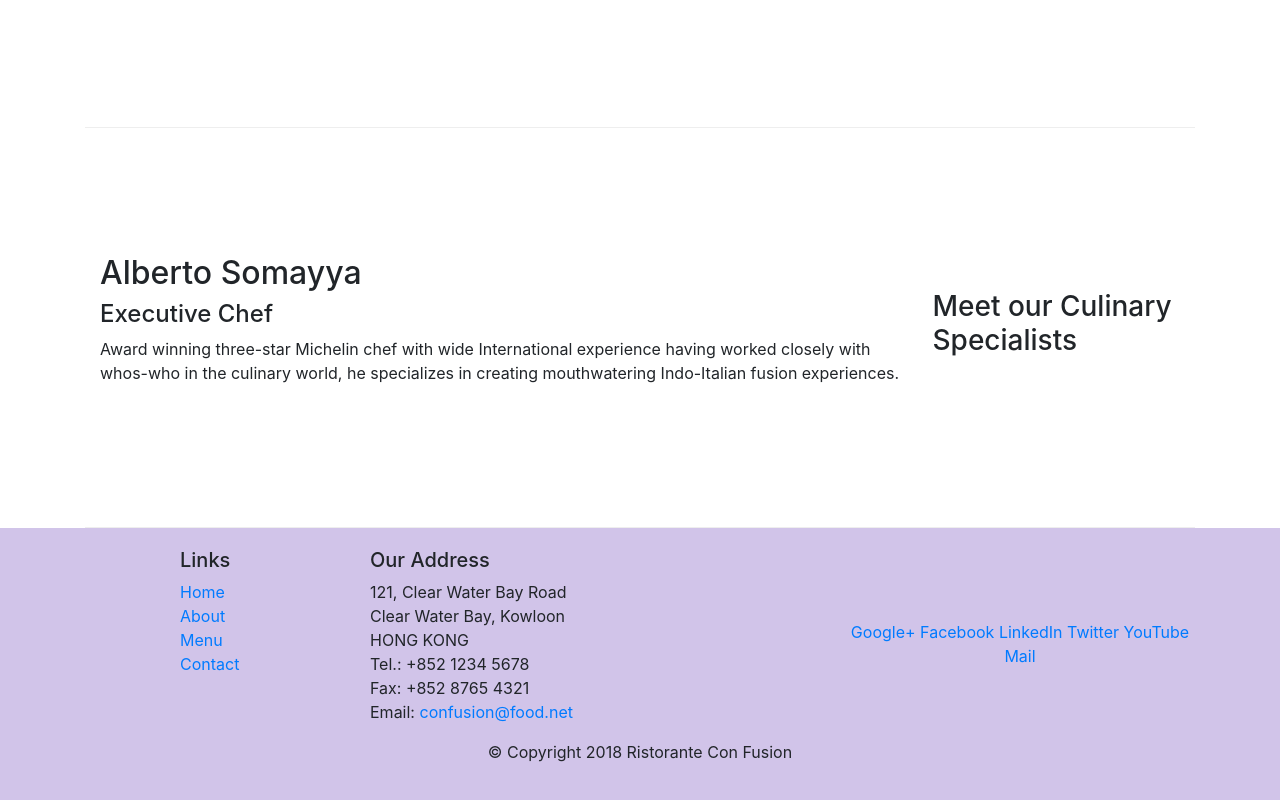
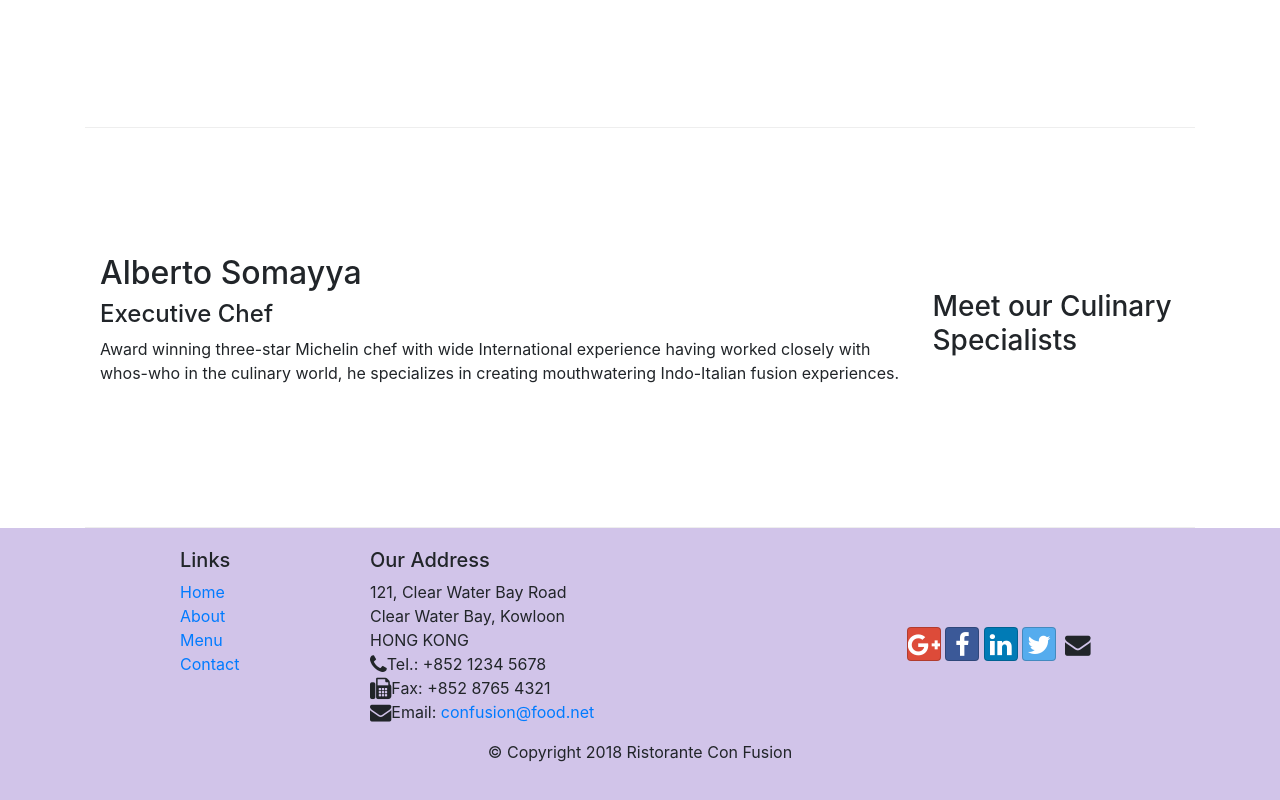
Before and after one commit to VaibhavJain1908/conFusion, a website: page index.html in a window 1280 px wide. Shown: the part 1006-1806 px from the top of the page. Drawn offline with nearby package versions, Linux system fonts and the light colour scheme.

Commit message:
Icon Font

```diff
--- a/index.html
+++ b/index.html
@@ -9,6 +9,8 @@
 
         <!-- Bootstrap CSS -->
         <link rel="stylesheet" href="node_modules/bootstrap/dist/css/bootstrap.min.css">
+        <link rel="stylesheet" href="node_modules/font-awesome/css/font-awesome.min.css">
+        <link rel="stylesheet" href="node_modules/bootstrap-social/bootstrap-social.css">
         <link rel="stylesheet" href="css/style.css">
     <title>Ristorante Con Fusion</title>
 </head>
@@ -22,10 +24,10 @@
             <a class="navbar-brand mr-auto" href="#">Ristorante Con Fusion</a>
             <div class="collapse navbar-collapse" id="Navbar">
                 <ul class="navbar-nav mr-auto">
-                   <li class="nav-item active"><a class="nav-link" href="#">Home</a></li>
-                   <li class="nav-item"><a class="nav-link" href="aboutus.html">About</a></li>
-                   <li class="nav-item"><a class="nav-link" href="#">Menu</a></li>
-                   <li class="nav-item"><a class="nav-link" href="#">Contact</a></li>
+                   <li class="nav-item active"><a class="nav-link" href="#"><span class="fa fa-home fa-lg"></span> Home</a></li>
+                   <li class="nav-item"><a class="nav-link" href="aboutus.html"><span class="fa fa-info fa-lg"></span> About</a></li>
+                   <li class="nav-item"><a class="nav-link" href="#"><span class="fa fa-list fa-lg"></span> Menu</a></li>
+                   <li class="nav-item"><a class="nav-link" href="#"><span class="fa fa-address-card fa-lg"></span> Contact</a></li>
                </ul>
             </div>
         </div>
@@ -96,19 +98,19 @@
 		              121, Clear Water Bay Road<br>
 		              Clear Water Bay, Kowloon<br>
 		              HONG KONG<br>
-		              Tel.: +852 1234 5678<br>
-		              Fax: +852 8765 4321<br>
-		              Email: <a href="mailto:confusion@food.net">confusion@food.net</a>
+                      <i class="fa fa-phone fa-lg"></i>Tel.: +852 1234 5678<br>
+		              <i class="fa fa-fax fa-lg"></i>Fax: +852 8765 4321<br>
+		              <i class="fa fa-envelope fa-lg"></i>Email: <a href="mailto:confusion@food.net">confusion@food.net</a>
 		           </address>
                 </div>
                 <div class="col-12 col-sm-4 align-self-center">
                     <div class="text-center">
-                        <a href="http://google.com/+">Google+</a>
-                        <a href="http://www.facebook.com/profile.php?id=">Facebook</a>
-                        <a href="http://www.linkedin.com/in/">LinkedIn</a>
-                        <a href="http://twitter.com/">Twitter</a>
-                        <a href="http://youtube.com/">YouTube</a>
-                        <a href="mailto:">Mail</a>
+                        <a class="btn btn-social-icon btn-google" href="http://google.com/+"><i class="fa fa-google-plus fa-lg"></i></a>
+                        <a class="btn btn-social-icon btn-facebook" href="http://www.facebook.com/profile.php?id="><i class="fa fa-facebook fa-lg"></i></a>
+                        <a class="btn btn-social-icon btn-linkedin" href="http://www.linkedin.com/in/"><i class="fa fa-linkedin fa-lg"></i></a>
+                        <a class="btn btn-social-icon btn-twitter" href="http://twitter.com/"><i class="fa fa-twitter fa-lg"></i></a>
+                        <a class="btn btn-social-icon btn-youtube" href="http://youtube.com/"><i class="fa fa-envelope fa-lg"></i></a>
+                        <a class="btn btn-social-icon" href="mailto:"></a>
                     </div>
                 </div>
            </div>
--- a/package.json
+++ b/package.json
@@ -15,6 +15,8 @@
   },
   "dependencies": {
     "bootstrap": "^4.5.0",
+    "bootstrap-social": "^5.1.1",
+    "font-awesome": "^4.7.0",
     "jquery": "^3.3.1",
     "popper.js": "^1.12.9"
   }
```
Also changed, not shown: aboutus.html (+15 -13 lines), 1 other file.
